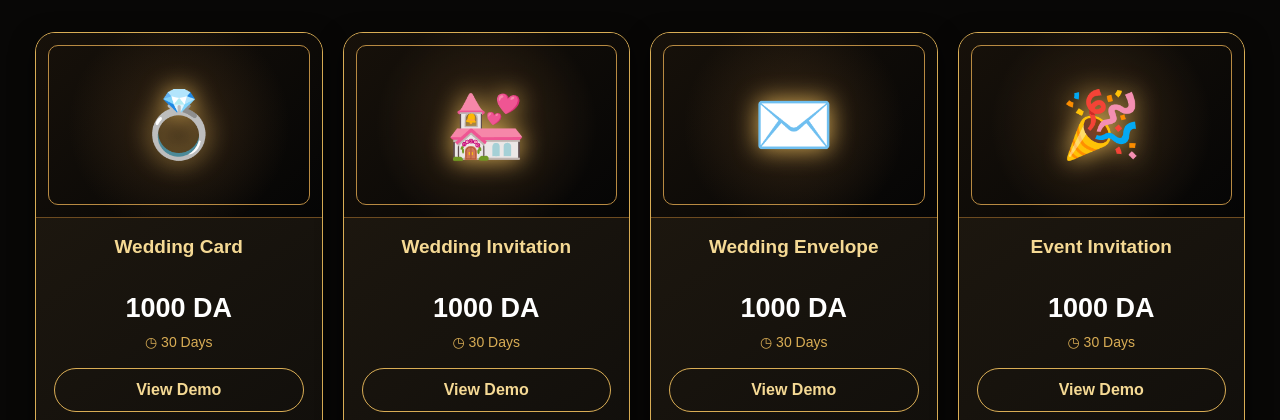
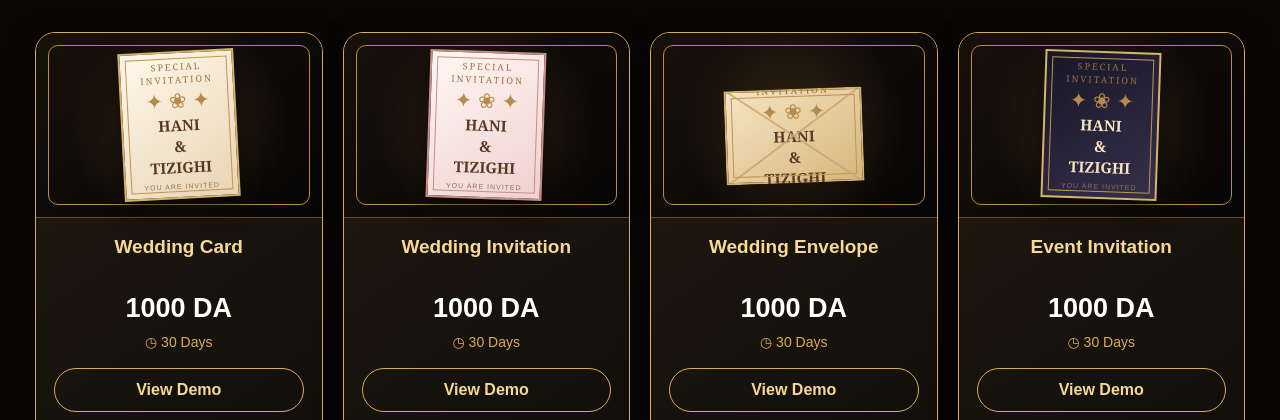
Before and after one commit to colony-ha/Colony-Digital, a plain HTML site: page index.html in a window 1280 px wide. Shown: the part 680-1100 px from the top of the page. Drawn offline with Linux system fonts and the light colour scheme.

Commit message:
Fix project demo links and improve invitation previews

```diff
--- a/index.html
+++ b/index.html
@@ -21,7 +21,21 @@ a{text-decoration:none;color:inherit}header{position:sticky;top:0;z-index:20;bac
 .gold-line{width:150px;height:2px;margin:25px auto;background:linear-gradient(90deg,transparent,var(--gold),transparent)}
 .section{max-width:1250px;margin:auto;padding:35px 20px 65px}.section-title{text-align:center;color:var(--light-gold);font-family:Georgia,serif;font-size:32px;margin-bottom:8px}.section-subtitle{text-align:center;color:#a99b80;margin-bottom:35px}
 .products{display:grid;grid-template-columns:repeat(4,1fr);gap:20px}.card{background:linear-gradient(145deg,#211a10,#100e0b);border:1px solid var(--gold);border-radius:20px;overflow:hidden;box-shadow:0 8px 25px #0008;transition:.3s}.card:hover{transform:translateY(-7px);box-shadow:0 12px 30px #b8893533}
-.art{height:185px;display:flex;justify-content:center;align-items:center;text-align:center;position:relative;background:radial-gradient(circle,#7c552b55,transparent 65%),linear-gradient(140deg,#17110a,#050505);border-bottom:1px solid #6d4b20}.art:before{content:"";position:absolute;inset:12px;border:1px solid #b88a42;border-radius:10px}.art-icon{font-size:65px;filter:drop-shadow(0 0 12px #d9ad55)}
+.art{height:185px;display:flex;justify-content:center;align-items:center;text-align:center;position:relative;background:radial-gradient(circle,#7c552b55,transparent 65%),linear-gradient(140deg,#17110a,#050505);border-bottom:1px solid #6d4b20}.art:before{content:"";position:absolute;inset:12px;border:1px solid #b88a42;border-radius:10px}
+.mockup{position:relative;width:116px;height:148px;padding:12px 9px;display:flex;flex-direction:column;align-items:center;justify-content:center;text-align:center;background:#f8eddd;color:#6a4930;border:2px solid #d4b16c;box-shadow:0 8px 22px #0009;transform:rotate(-3deg);z-index:1}
+.mockup:before{content:"";position:absolute;inset:5px;border:1px solid #bd9652;pointer-events:none}
+.mockup .mock-top{font-family:Georgia,serif;font-size:9px;letter-spacing:2px;color:#9a713c}
+.mockup .mock-orn{font-size:21px;color:#b58b4b;line-height:1.4}
+.mockup .mock-names{font-family:Georgia,serif;font-size:15px;font-weight:bold;line-height:1.4;color:#5a3825}
+.mockup .mock-small{font-size:7px;letter-spacing:1px;margin-top:5px;color:#8c7357}
+.mockup.card-design{background:linear-gradient(145deg,#fff8eb,#e9d4b4)}
+.mockup.invite-design{background:linear-gradient(145deg,#fff7f3,#efd1d0);border-color:#c78e88;color:#75434b;transform:rotate(2deg)}
+.mockup.invite-design:before{border-color:#c78e88}
+.mockup.envelope-design{width:138px;height:94px;margin-top:22px;background:linear-gradient(145deg,#f5e5c4,#d6b67c);clip-path:polygon(0 0,100% 0,100% 100%,0 100%);transform:rotate(-2deg)}
+.mockup.envelope-design:after{content:"";position:absolute;inset:0;background:linear-gradient(145deg,transparent 49%,#c6a36a 50%,transparent 51%),linear-gradient(35deg,transparent 49%,#c6a36a 50%,transparent 51%);pointer-events:none}
+.mockup.event-design{background:linear-gradient(145deg,#171626,#37304d);color:#f6e5bd;border-color:#d5b56d;transform:rotate(2deg)}
+.mockup.event-design .mock-names{color:#f6e5bd}
+
 .card-content{padding:18px;text-align:center}.card h3{color:var(--light-gold);font-size:19px;min-height:44px;margin:0 0 13px}.price{font-size:27px;font-weight:bold;color:white;margin:10px 0}.duration{color:var(--gold);font-size:14px;margin-bottom:18px}.actions{display:flex;flex-direction:column;gap:9px}
 .btn{display:block;padding:12px 8px;border-radius:30px;text-align:center;font-weight:bold;cursor:pointer;transition:.2s}.btn-demo{border:1px solid var(--gold);color:var(--light-gold)}.btn-order{background:linear-gradient(110deg,#b27a23,#f3ce79);color:#171008}.btn:hover{filter:brightness(1.15)}
 .features{display:grid;grid-template-columns:repeat(4,1fr);gap:15px;border-top:1px solid #705225;border-bottom:1px solid #705225;padding:25px 10px;text-align:center;color:#e7d9bd}.feature-icon{display:block;font-size:27px;margin-bottom:8px;color:var(--gold)}
@@ -52,10 +66,10 @@ footer{text-align:center;padding:25px 15px;color:#9e8965;border-top:1px solid #4
 <footer><strong>♛ COLONY DIGITAL</strong><p data-i="footer">© 2026 COLONY DIGITAL. All Rights Reserved.</p></footer>
 <script>
 const projects=[
-{name:"Wedding Card",icon:"💍",domain:"https://card.colony.dpdns.org/"},
-{name:"Wedding Invitation",icon:"💒",domain:"https://wedding.colony.dpdns.org/"},
-{name:"Wedding Envelope",icon:"✉️",domain:"https://envelope.colony.dpdns.org/"},
-{name:"Event Invitation",icon:"🎉",domain:"https://event.colony.dpdns.org/"}
+{name:"Wedding Card",id:"card",demo:"https://card.colony.dpdns.org/?groom=HANI&bride=TIZIGHI&date=2027-11-20&time=20%3A00&venue=Oran",},
+{name:"Wedding Invitation",id:"invite",demo:"https://wedding.colony.dpdns.org/invitation-template.html?groom=HANI&bride=TIZIGHI&date=2027-11-20&time=20%3A00&venue=Oran&phone=213793400678"},
+{name:"Wedding Envelope",id:"envelope",demo:"https://envelope.colony.dpdns.org/?data="+encodeURIComponent(JSON.stringify({bride:"TIZIGHI",groom:"HANI",date:"2027-11-20T20:00",time:"20:00",venue:"Oran",phone:"213793400678",theme:"romantic",message:"We are delighted to invite you to celebrate with us."}))},
+{name:"Event Invitation",id:"event",demo:"https://event.colony.dpdns.org/"}
 ];
 const translations={
 en:{home:"Home",services:"Our Services",about:"About Us",contact:"Contact",tagline:"Your Digital Experience Starts Here",intro:"Discover our digital invitation collections",special:"✦ Make Your Special Moments Unforgettable ✦",title:"Our Projects",subtitle:"Choose the perfect invitation for your special occasion",demo:"View Demo",order:"Order Now",duration:"30 Days",feature1:"Quality Designs",feature2:"Instant Delivery",feature3:"Professional Support",feature4:"Your Satisfaction",contactTitle:"Contact COLONY DIGITAL",contactIntro:"We are here to help you!",footer:"© 2026 COLONY DIGITAL. All Rights Reserved.",message:"Hello COLONY DIGITAL! I am interested in ordering: "},
@@ -69,7 +83,7 @@ return "https://wa.me/213793400678?text="+encodeURIComponent(message);
 }
 function renderProducts(){
 const t=translations[currentLanguage];
-document.getElementById("products").innerHTML=projects.map(p=>'<article class="card"><div class="art"><span class="art-icon">'+p.icon+'</span></div><div class="card-content"><h3>'+p.name+'</h3><div class="price">1000 DA</div><div class="duration">◷ '+t.duration+'</div><div class="actions"><a class="btn btn-demo" href="'+p.domain+'" target="_blank" rel="noopener">'+t.demo+'</a><a class="btn btn-order" href="'+makeOrderLink(p.name)+'" target="_blank" rel="noopener">'+t.order+'</a></div></div></article>').join("");
+document.getElementById("products").innerHTML=projects.map(p=>'<article class="card"><div class="art"><div class="mockup '+({card:"card-design",invite:"invite-design",envelope:"envelope-design",event:"event-design"}[p.id])+'"><span class="mock-top">SPECIAL INVITATION</span><span class="mock-orn">✦ ❀ ✦</span><span class="mock-names">HANI<br>&<br>TIZIGHI</span><span class="mock-small">YOU ARE INVITED</span></div></div><div class="card-content"><h3>'+p.name+'</h3><div class="price">1000 DA</div><div class="duration">◷ '+t.duration+'</div><div class="actions"><a class="btn btn-demo" href="'+p.demo+'" target="_blank" rel="noopener">'+t.demo+'</a><a class="btn btn-order" href="'+makeOrderLink(p.name)+'" target="_blank" rel="noopener">'+t.order+'</a></div></div></article>').join("");
 }
 function setLanguage(lang){
 currentLanguage=lang;document.documentElement.lang=lang;document.documentElement.dir=lang==="ar"?"rtl":"ltr";
```
